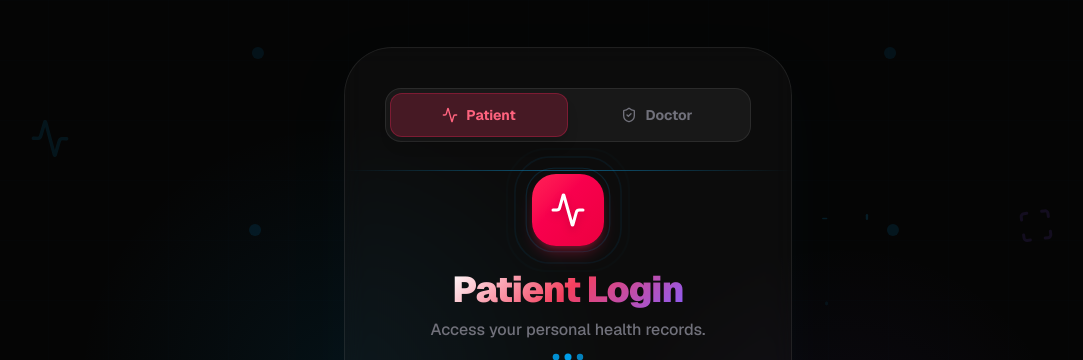
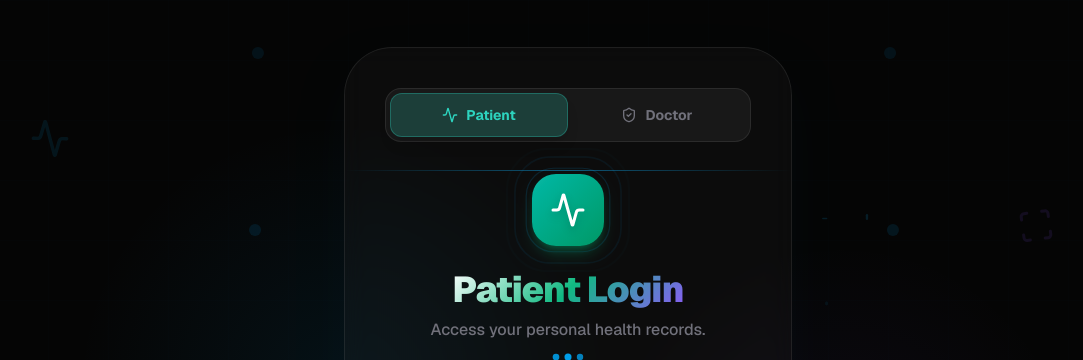
Before and after one commit to prabh-makker/ai-healthcare-system, a Next.js app in the folder frontend/: page /login in a window 1280 px wide. Shown: the top 360 px of the page, without its empty margins (72-1155 px from the left). Built offline with nearby package versions, Linux system fonts and the light colour scheme; no server answers.

Commit message:
style: change patient login gradient from pink to emerald
- Patient theme: rose → emerald
- More professional, better contrast
- Doctor: sky blue (unchanged)

Co-Authored-By: Claude Haiku 4.5 <noreply@anthropic.com>

```diff
--- a/frontend/src/app/login/page.tsx
+++ b/frontend/src/app/login/page.tsx
@@ -145,9 +145,9 @@ export default function Login() {
   // Role-based theme configuration
   const roleThemes = {
     PATIENT: {
-      bg: "bg-gradient-to-br from-rose-500 to-rose-600 shadow-rose-500/30",
-      textGradient: "linear-gradient(135deg, #ffffff 0%, #f43f5e 50%, #8b5cf6 100%)",
-      textColor: "text-rose-400",
+      bg: "bg-gradient-to-br from-emerald-500 to-emerald-600 shadow-emerald-500/30",
+      textGradient: "linear-gradient(135deg, #ffffff 0%, #10b981 50%, #8b5cf6 100%)",
+      textColor: "text-emerald-400",
       icon: <Activity size={36} className="text-white drop-shadow-lg" />,
       title: "Patient Login",
       subtitle: "Access your personal health records.",
@@ -319,7 +319,7 @@ export default function Login() {
             <motion.div variants={itemVariants} className="flex p-1 bg-white/5 rounded-2xl mb-8 border border-white/[0.08] relative">
               <motion.div
                 className={`absolute inset-y-1 left-1 rounded-xl shadow-lg ${
-                  role === "PATIENT" ? "bg-rose-500/20 border border-rose-500/30" : "bg-sky-500/20 border border-sky-500/30"
+                  role === "PATIENT" ? "bg-emerald-500/20 border border-emerald-500/30" : "bg-sky-500/20 border border-sky-500/30"
                 }`}
                 style={{ width: "calc(50% - 0.25rem)" }}
                 initial={false}
@@ -330,7 +330,7 @@ export default function Login() {
                 type="button"
                 onClick={() => setRole("PATIENT")}
                 className={`flex-1 flex items-center justify-center space-x-2 py-3 rounded-xl relative z-10 transition-colors ${
-                  role === "PATIENT" ? "text-rose-400" : "text-zinc-500 hover:text-zinc-300"
+                  role === "PATIENT" ? "text-emerald-400" : "text-zinc-500 hover:text-zinc-300"
                 }`}
               >
                 <Activity size={16} />
```
